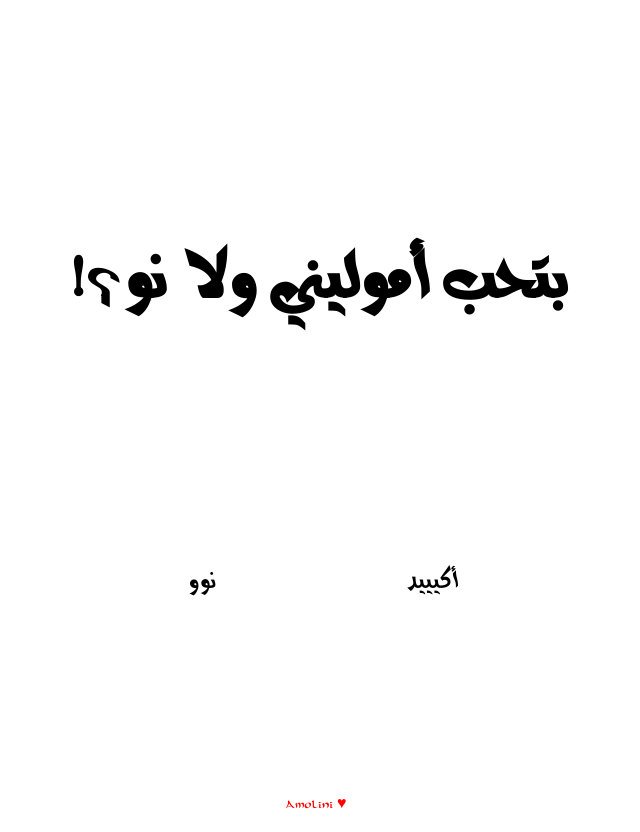
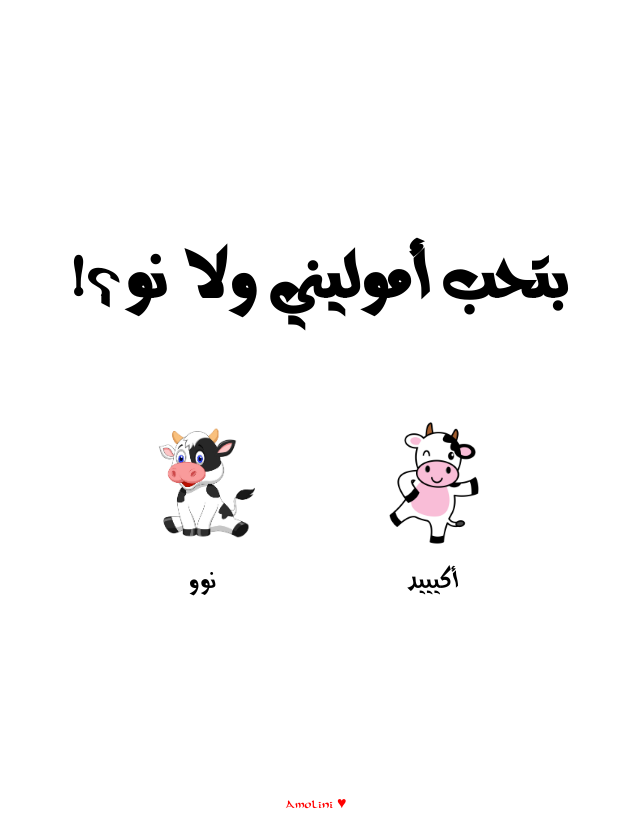
Before and after one commit to AmalMohamed202/amolini, a plain HTML site: page index.html in a window 1280 px wide. In both pictures the pointer is over the element 755 px from the left and 484 px from the top of the page. Shown: the whole page, without its empty margins (324-964 px from the left). Drawn offline with Linux system fonts and the light colour scheme.

Commit message:
crossing my fingers

```diff
--- a/index.css
+++ b/index.css
@@ -36,17 +36,17 @@ button {
 .answer-figure div {
   width: 150px;
   height: 150px;
-  background-image: url('src/img/cow-sitting.png');
+  background-image: url('cow-sitting.png');
   background-size: contain;
   transition: background-image 0.5s ease-in-out;
 }
 
 .answer-yes-figure:hover div {
-  background-image: url('src/img/cow-standing.png');
+  background-image: url('cow-standing.png');
 }
 
 .answer-no-figure:hover div {
-  background-image: url('src/img/angry-cow-walking.png');
+  background-image: url('angry-cow-walking.png');
 }
 
 .answer-no-figure:hover {
--- a/index.html
+++ b/index.html
@@ -9,7 +9,7 @@
     <meta name="author" content="author" />
 
     <link rel="stylesheet" type="text/css" href="index.css"/>
-    <link rel="icon" href="/favicon.ico"/>
+    <link rel="icon" href="favicon.ico"/>
   </head>
 
   <body>
```
Also changed, not shown: cow-eating.png (deleted), cow-holding-cup.png (deleted), freaky-eyes.png (deleted).
